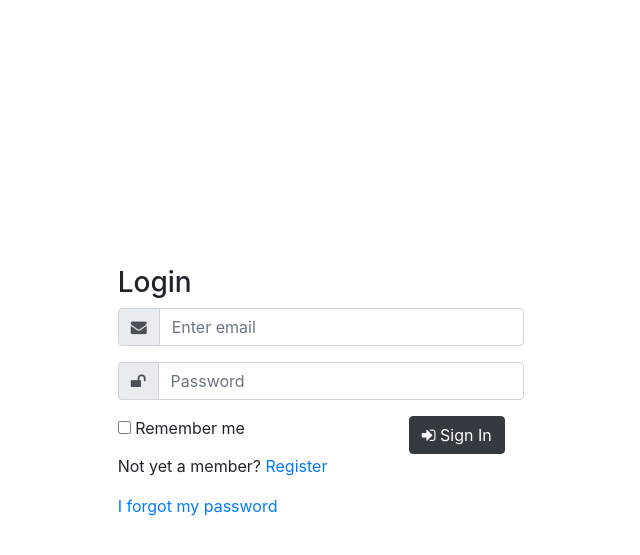
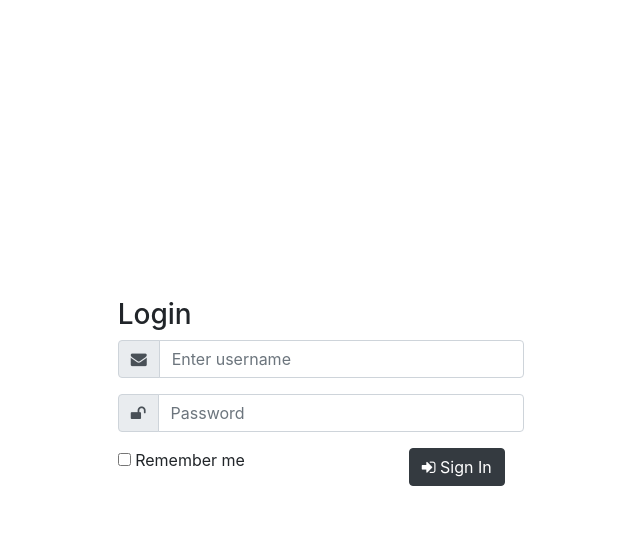
Before and after one commit to ealpha072/Student-Management-System, a PHP site: page /login.php in a window 1280 px wide. Shown: the top 555 px of the page, without its empty margins (319-959 px from the left). Run offline with PHP 8.4, Linux system fonts and the light colour scheme.

Commit message:
Deleted the forgot password div

```diff
--- a/admin/login.php
+++ b/admin/login.php
@@ -9,7 +9,7 @@
         <div class="input-group-prepend">
           <span class="input-group-text" id="basic-addon1"><i class="fa fa-envelope" aria-hidden="true"></i></span>
         </div>
-          <input type="email" class="form-control" id="email" aria-describedby="emailHelp" placeholder="Enter email" name="email">
+          <input type="text" class="form-control" id="email" aria-describedby="emailHelp" placeholder="Enter username" name="username">
       </div>
 
       <div class="form-group input-group mb-3">
@@ -31,11 +31,6 @@
 				<button type="submit" class="btn btn-dark" name="login"><i class="fa fa-sign-in" aria-hidden="true"></i> Sign In</button>
 			</div>
 		</div>
-
-      <div class="register">
-        <p>Not yet a member? <a href="registration.php">Register</a></p>
-		<a href="forgotpassword.php">I forgot my password</a>
-      </div>
     </form>
   </div>
 </div>
```
